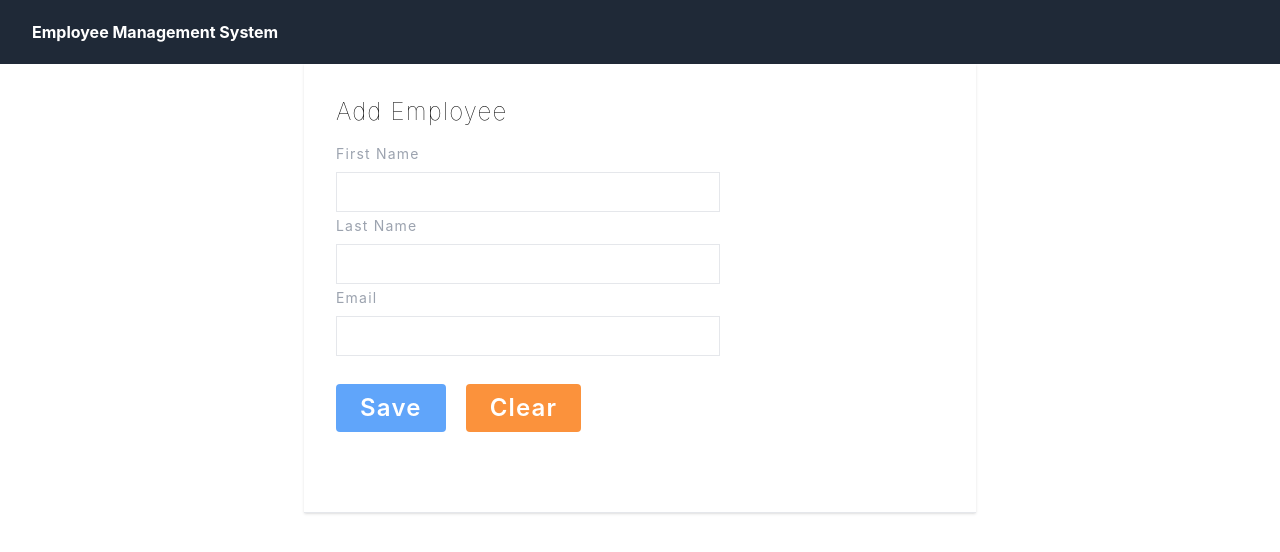
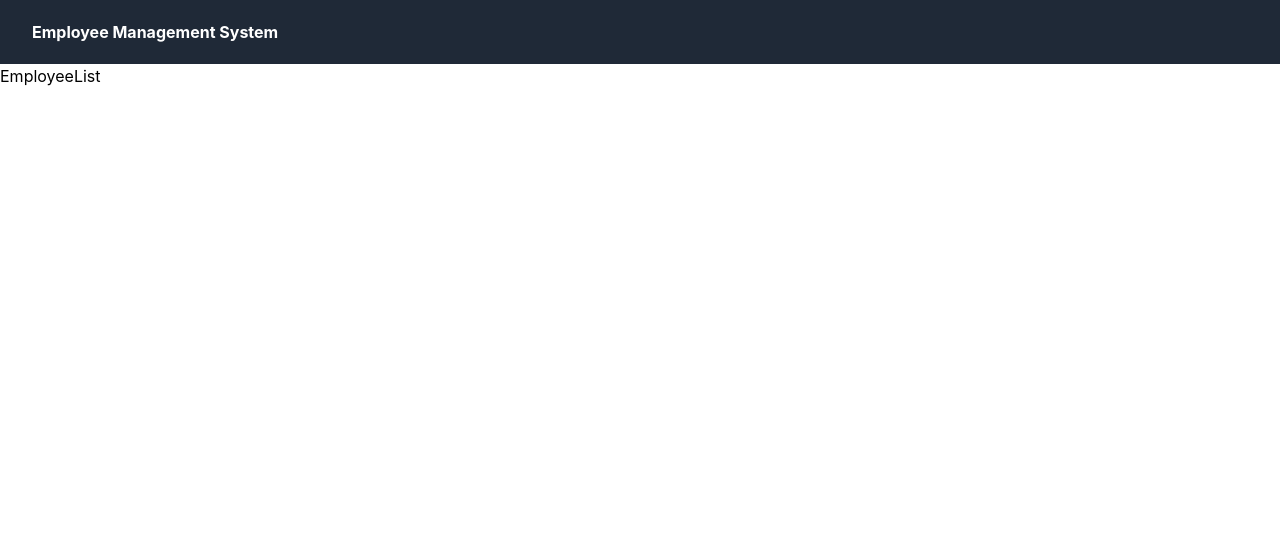
Before and after one commit to ameyd96/Spring-project, a React (Create React App) app in the folder SpringBoot-ReactJS EmployeeManagement/EmployeeSystemUI/app/: page / in a window 1280 px wide. Shown: the top 552 px of the page. Built offline with nearby package versions, Linux system fonts and the light colour scheme.

Commit message:
React Router 6 has been added

```diff
--- a/SpringBoot-ReactJS EmployeeManagement/EmployeeSystemUI/app/package.json
+++ b/SpringBoot-ReactJS EmployeeManagement/EmployeeSystemUI/app/package.json
@@ -9,6 +9,7 @@
     "axios": "^0.26.1",
     "react": "^17.0.2",
     "react-dom": "^17.0.2",
+    "react-router-dom": "^6.2.2",
     "react-scripts": "5.0.0",
     "web-vitals": "^2.1.4"
   },
--- a/SpringBoot-ReactJS EmployeeManagement/EmployeeSystemUI/app/src/App.js
+++ b/SpringBoot-ReactJS EmployeeManagement/EmployeeSystemUI/app/src/App.js
@@ -1,12 +1,24 @@
+import {BrowserRouter, Route,Routes} from 'react-router-dom'
 import "./App.css";
 import AddEmployee from "./components/AddEmployee";
+import EmployeeList from './components/EmployeeList';
 import NavBar from "./components/NavBar";
 
 function App() {
   return (
     <>
-      <NavBar />
-      <AddEmployee />
+    <BrowserRouter>
+    <NavBar />
+    <Routes>
+    <Route index element={<EmployeeList />}></Route>
+      <Route path='/' element={<EmployeeList />}> </Route>
+
+      <Route path='/addEmployee' element={<AddEmployee />}></Route>
+    </Routes>
+      {/* <AddEmployee />
+      <EmployeeList /> */}
+      </BrowserRouter>
+
     </>
   );
 }
--- /dev/null
+++ b/SpringBoot-ReactJS EmployeeManagement/EmployeeSystemUI/app/src/components/EmployeeList.js
@@ -0,0 +1,9 @@
+import React from 'react'
+
+const EmployeeList = () => {
+  return (
+    <div>EmployeeList</div>
+  )
+}
+
+export default EmployeeList
```
Also changed, not shown: 1 other file (tests, documents, lock files or other folders).
